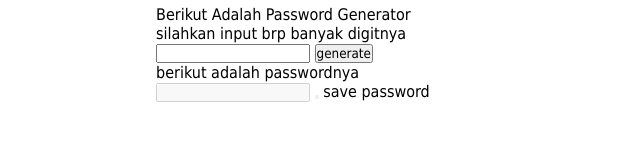
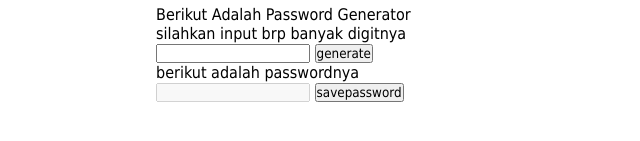
Before and after one commit to dvnn-star/dnn1, a plain HTML site: page index.html in a window 1280 px wide. Shown: the part 303-444 px from the top of the page, without its empty margins (299-939 px from the left). Drawn offline with Linux system fonts and the light colour scheme.

Commit message:
Update index.html

```diff
--- a/index.html
+++ b/index.html
@@ -23,9 +23,8 @@
         <label for="password">
           <p>berikut adalah passwordnya</p>
           <input id="password2" disabled />
-            <button id="btn2" class="savebutton" onclick="savepassword()"></button>
-            save password
-          </button>
+            <button id="btn2" class="savebutton" onclick="savepassword()">savepassword</button>
+
         </label>
       </div>
     </div>
```
